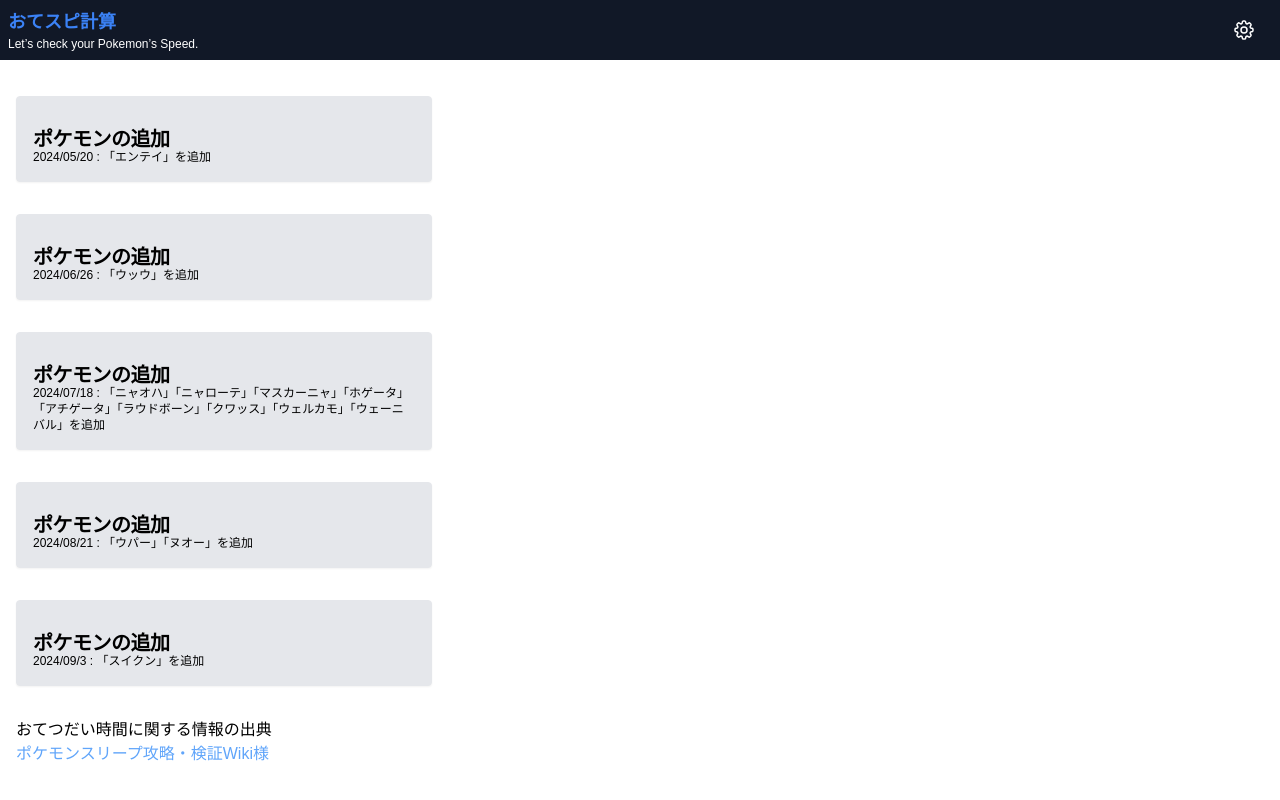
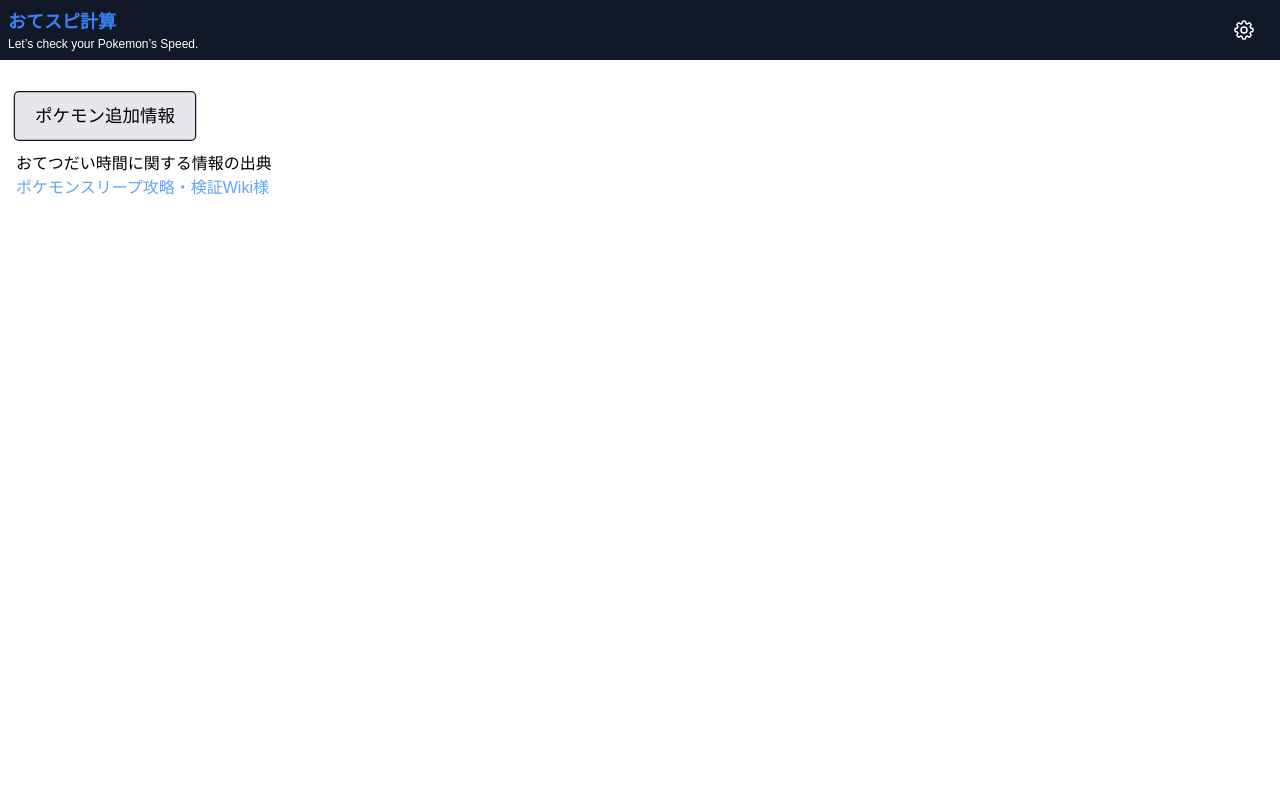
Before and after one commit to Sug1re/PokemonSleep_HelpSpeed, a Next.js app: page /information in a window 1280 px wide. Built offline with nearby package versions, Linux system fonts and the light colour scheme; a web font is replaced by a local one.

Commit message:
＃Information整備

```diff
--- a/app/information/page.tsx
+++ b/app/information/page.tsx
@@ -1,115 +1,116 @@
+"use client";
+
+import { useState } from "react";
+import { Button } from "@/components/ui/button";
 import {
-  Card,
-  CardContent,
-  CardDescription,
-  CardHeader,
-  CardTitle,
-} from "@/components/ui/card";
+  Dialog,
+  DialogContent,
+  DialogHeader,
+  DialogTitle,
+  DialogTrigger,
+} from "@/components/ui/dialog";
+import {
+  Accordion,
+  AccordionTrigger,
+  AccordionContent,
+  AccordionItem,
+} from "@/components/ui/accordion";
 import React from "react";
 
-const information = () => {
+const Information = () => {
+  const [openIndex, setOpenIndex] = useState<number | null>(null);
+
+  const data = [
+    { date: "2024/05/20", content: "「エンテイ」" },
+    { date: "2024/06/26", content: "「ウッウ」" },
+    {
+      date: "2024/07/18",
+      content: "「ニャオハ」「ニャローテ」「マスカーニャ」",
+    },
+    {
+      date: "2024/07/18",
+      content: "「ホゲータ」「アチゲータ」「ラウドボーン」",
+    },
+    {
+      date: "2024/07/18",
+      content: "「クワッス」「ウェルカモ」「ウェーニバル」",
+    },
+    { date: "2024/08/21", content: "「ウパー」「ヌオー」" },
+    { date: "2024/09/03", content: "「スイクン」" },
+  ];
+
+  // 日付が新しい順にソート
+  data.sort((a, b) => new Date(a.date).getTime() - new Date(b.date).getTime());
+
+  // 下から4番目のインデックス
+  const accordionIndex = data.length - 4;
+
+  // 下から4番目以降のデータのみ表示
+  const displayData = data.slice(accordionIndex);
+
+  // 下から4番目より上のデータ（順序を反転）
+  const detailsData = data.slice(0, accordionIndex).reverse();
+
   return (
-    <main className=" min-h-screen pt-20">
-      <div className=" p-4 ">
-        <Card className=" rounded sm:w-1/2 lg:w-1/3">
-          <CardHeader>
-            <div className=" flex justify-between mx-2 md:mx-4 ">
-              <div className=" flex flex-col">
-                <CardTitle>ポケモンの追加</CardTitle>
-                <div className="text-xs text-muted-foreground">
-                  <div>2024/05/20 : 「エンテイ」を追加</div>
-                  {/* <div className="text-xs text-blue-400 hover:text-red-400 duration-300 flex justify-end">
-                    エンテイのステータスURL
-                  </div> */}
-                </div>
+    <main className="min-h-screen pt-20">
+      <div className="p-4">
+        <div className=" pb-4 pl-4">
+          <Dialog>
+            <DialogTrigger asChild>
+              <Button
+                variant="outline"
+                className="rounded bg-gray-200 hover:bg-gray-300 border-gray-900 scale-125 "
+              >
+                ポケモン追加情報
+              </Button>
+            </DialogTrigger>
+            <DialogContent className="border-4 border-gray-400 sm:max-w-[545px] sm:max-h-[530px] bg-blue-200 overflow-auto">
+              <DialogHeader>
+                <DialogTitle>ポケモン追加情報</DialogTitle>
+              </DialogHeader>
+              <div className="flex flex-col-reverse space-y-reverse space-y-3 text-sm">
+                {displayData.map((item, index) => {
+                  if (index === 0) {
+                    return (
+                      <Accordion key={index} type="single">
+                        <AccordionItem value={`item-${index}`}>
+                          <AccordionTrigger
+                            onClick={() =>
+                              setOpenIndex(openIndex === index ? null : index)
+                            }
+                          >
+                            {item.date} : {item.content}
+                          </AccordionTrigger>
+                          <AccordionContent>
+                            <div>
+                              {detailsData.map((detail, detailIndex) => (
+                                <div key={detailIndex}>
+                                  {detail.date} : {detail.content}
+                                </div>
+                              ))}
+                            </div>
+                          </AccordionContent>
+                        </AccordionItem>
+                      </Accordion>
+                    );
+                  } else {
+                    return (
+                      <div key={index}>
+                        {item.date} : {item.content}
+                      </div>
+                    );
+                  }
+                })}
               </div>
-              {/* <div className=" mx-2 bg-244-bg min-w-16 min-h-16 bg-cover bg-center object-cover"></div> */}
-            </div>
-          </CardHeader>
-        </Card>
-      </div>
-      <div className=" p-4 ">
-        <Card className=" rounded sm:w-1/2 lg:w-1/3">
-          <CardHeader>
-            <div className=" flex justify-between mx-2 md:mx-4 ">
-              <div className=" flex flex-col">
-                <CardTitle>ポケモンの追加</CardTitle>
-                <div className="text-xs text-muted-foreground">
-                  <div>2024/06/26 : 「ウッウ」を追加</div>
-                  {/* <div className="text-xs text-blue-400 hover:text-red-400 duration-300 flex justify-end">
-                    エンテイのステータスURL
-                  </div> */}
-                </div>
-              </div>
-              {/* <div className=" mx-2 bg-244-bg min-w-16 min-h-16 bg-cover bg-center object-cover"></div> */}
-            </div>
-          </CardHeader>
-        </Card>
-      </div>
-      <div className=" p-4 ">
-        <Card className=" rounded sm:w-1/2 lg:w-1/3">
-          <CardHeader>
-            <div className=" flex justify-between mx-2 md:mx-4 ">
-              <div className=" flex flex-col">
-                <CardTitle>ポケモンの追加</CardTitle>
-                <div className="text-xs text-muted-foreground">
-                  <div>
-                    2024/07/18 :
-                    「ニャオハ」「ニャローテ」「マスカーニャ」「ホゲータ」「アチゲータ」「ラウドボーン」「クワッス」「ウェルカモ」「ウェーニバル」を追加
-                  </div>
-                  {/* <div className="text-xs text-blue-400 hover:text-red-400 duration-300 flex justify-end">
-                    エンテイのステータスURL
-                  </div> */}
-                </div>
-              </div>
-              {/* <div className=" mx-2 bg-244-bg min-w-16 min-h-16 bg-cover bg-center object-cover"></div> */}
-            </div>
-          </CardHeader>
-        </Card>
-      </div>
-      <div className=" p-4 ">
-        <Card className=" rounded sm:w-1/2 lg:w-1/3">
-          <CardHeader>
-            <div className=" flex justify-between mx-2 md:mx-4 ">
-              <div className=" flex flex-col">
-                <CardTitle>ポケモンの追加</CardTitle>
-                <div className="text-xs text-muted-foreground">
-                  <div>2024/08/21 : 「ウパー」「ヌオー」を追加</div>
-                  {/* <div className="text-xs text-blue-400 hover:text-red-400 duration-300 flex justify-end">
-                    エンテイのステータスURL
-                  </div> */}
-                </div>
-              </div>
-              {/* <div className=" mx-2 bg-244-bg min-w-16 min-h-16 bg-cover bg-center object-cover"></div> */}
-            </div>
-          </CardHeader>
-        </Card>
-      </div>
-      <div className=" p-4 ">
-        <Card className=" rounded sm:w-1/2 lg:w-1/3">
-          <CardHeader>
-            <div className=" flex justify-between mx-2 md:mx-4 ">
-              <div className=" flex flex-col">
-                <CardTitle>ポケモンの追加</CardTitle>
-                <div className="text-xs text-muted-foreground">
-                  <div>2024/09/3 : 「スイクン」を追加</div>
-                  {/* <div className="text-xs text-blue-400 hover:text-red-400 duration-300 flex justify-end">
-                    エンテイのステータスURL
-                  </div> */}
-                </div>
-              </div>
-              {/* <div className=" mx-2 bg-244-bg min-w-16 min-h-16 bg-cover bg-center object-cover"></div> */}
-            </div>
-          </CardHeader>
-        </Card>
-      </div>
-      <div className="p-4">
+            </DialogContent>
+          </Dialog>
+        </div>
         <h1>おてつだい時間に関する情報の出典</h1>
         <a
           href="https://wikiwiki.jp/poke_sleep/%E3%83%9D%E3%82%B1%E3%83%A2%E3%83%B3%E3%81%AE%E4%B8%80%E8%A6%A7"
           target="_blank"
           rel="noopener noreferrer"
-          className=" text-blue-400 hover:text-red-400 duration-300"
+          className="text-blue-400 hover:text-red-400 duration-300"
         >
           ポケモンスリープ攻略・検証Wiki様
         </a>
@@ -118,4 +119,4 @@ const information = () => {
   );
 };
 
-export default information;
+export default Information;
--- a/app/page.tsx
+++ b/app/page.tsx
@@ -356,7 +356,7 @@ export default function Home() {
     <main className=" min-h-screen bg-gray-400">
       <form onSubmit={handleSubmit} className=" flex flex-col justify-evenly">
         <div className="  pt-20 px-4 sm:px-12 md:px-16 lg:px-32 md:pt-32 lg:pt-16">
-          <div className="grid custom-xs:grid-cols-2 sm:grid-cols-3 gap-4 bg-gray-900 rounded shadow-md  py-4">
+          <div className="grid bg-gray-900 rounded shadow-md  py-4">
             <div className=" flex flex-col space-y-2 container">
               <Label
                 className="text-xl text-white font-semibold"
--- a/package.json
+++ b/package.json
@@ -14,7 +14,7 @@
     "@next/third-parties": "^14.2.3",
     "@radix-ui/react-accordion": "^1.1.2",
     "@radix-ui/react-checkbox": "^1.0.4",
-    "@radix-ui/react-dialog": "^1.0.5",
+    "@radix-ui/react-dialog": "^1.1.1",
     "@radix-ui/react-dropdown-menu": "^2.0.6",
     "@radix-ui/react-label": "^2.0.2",
     "@radix-ui/react-radio-group": "^1.1.3",
```
Also changed, not shown: 1 other file (tests, documents, lock files or other folders).
